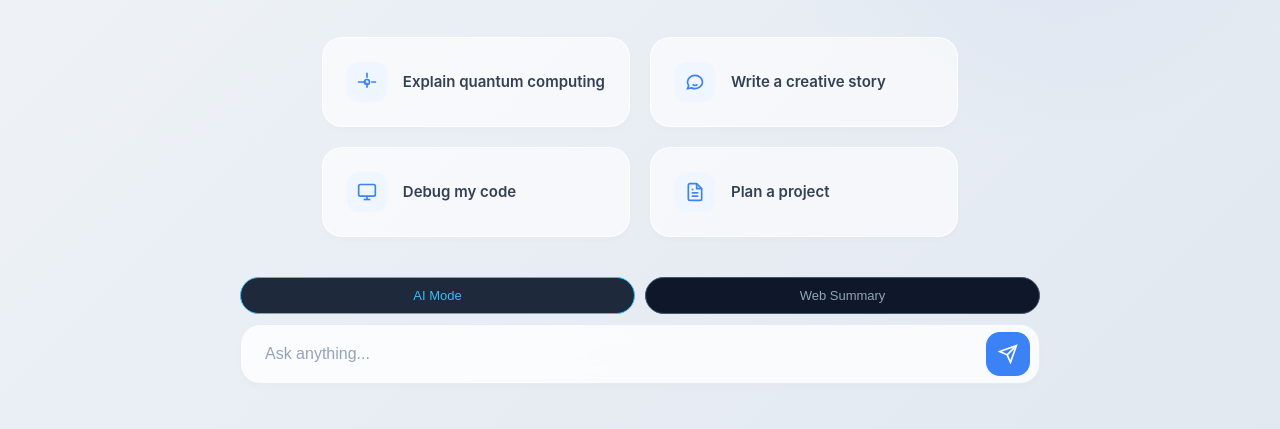
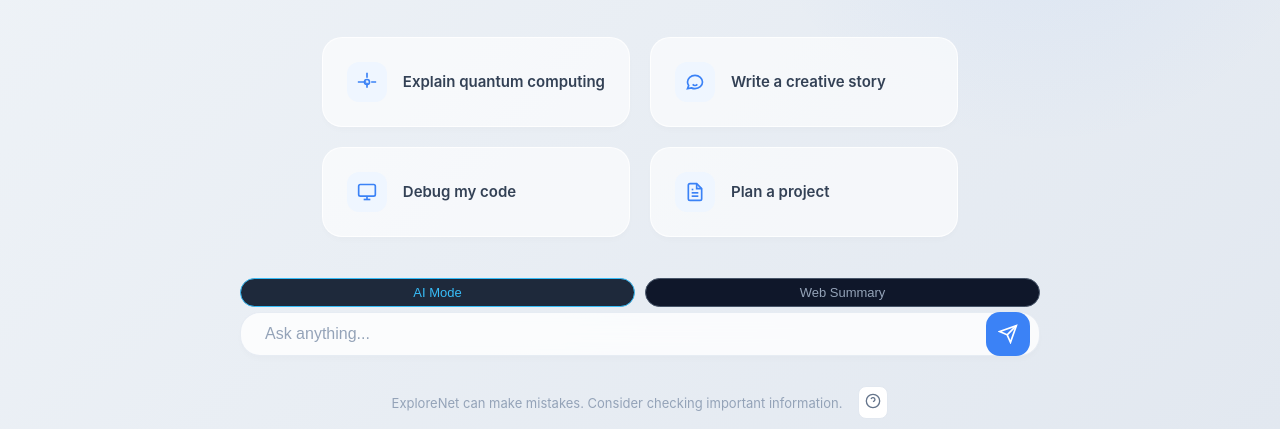
Before and after one commit to Indraneellll/ExploreNet, a website: page public/search.html in a window 1280 px wide. Shown: the part 371-800 px from the top of the page. Drawn offline with Linux system fonts and the light colour scheme.

Commit message:
Update search.html

```diff
--- a/public/search.html
+++ b/public/search.html
@@ -433,7 +433,8 @@
     /* Search section */
     .search-section {
       padding: 0 40px;
-      margin-bottom: 40px;
+      margin-bottom: 10px;
+      margin-top: auto;
     }
 
     .search-container {
@@ -448,7 +449,7 @@
       backdrop-filter: blur(10px);
       border: 1px solid rgba(226, 232, 240, 0.8);
       border-radius: 20px;
-      padding: 20px 70px 20px 24px;
+      padding: 12px 70px 12px 24px;
       font-size: 16px;
       color: #1e293b;
       outline: none;
@@ -496,8 +497,8 @@
 
     /* Footer */
     .footer {
-      margin-top: auto;
-      padding: 20px 40px;
+      margin-top: 10px;
+      padding: 10px 40px;
       display: flex;
       align-items: center;
       justify-content: center;
@@ -825,13 +826,13 @@
 
       const modeBar = document.createElement("div");
       modeBar.innerHTML = `
-        <div style="max-width:800px;margin:0 auto 10px;display:flex;gap:10px;">
+        <div style="max-width:800px;margin:0 auto 5px;display:flex;gap:10px;">
           <button class="mode-btn mode-active" data-mode="ai"
-            style="flex:1;padding:10px;border-radius:20px;border:1px solid #38bdf8;background:#1e293b;color:#38bdf8;font-size:13px;cursor:pointer;">
+            style="flex:1;padding:6px;border-radius:20px;border:1px solid #38bdf8;background:#1e293b;color:#38bdf8;font-size:13px;cursor:pointer;">
             AI Mode
           </button>
           <button class="mode-btn" data-mode="web"
-            style="flex:1;padding:10px;border-radius:20px;border:1px solid #475569;background:#0f172a;color:#94a3b8;font-size:13px;cursor:pointer;">
+            style="flex:1;padding:6px;border-radius:20px;border:1px solid #475569;background:#0f172a;color:#94a3b8;font-size:13px;cursor:pointer;">
             Web Summary
           </button>
         </div>
```
